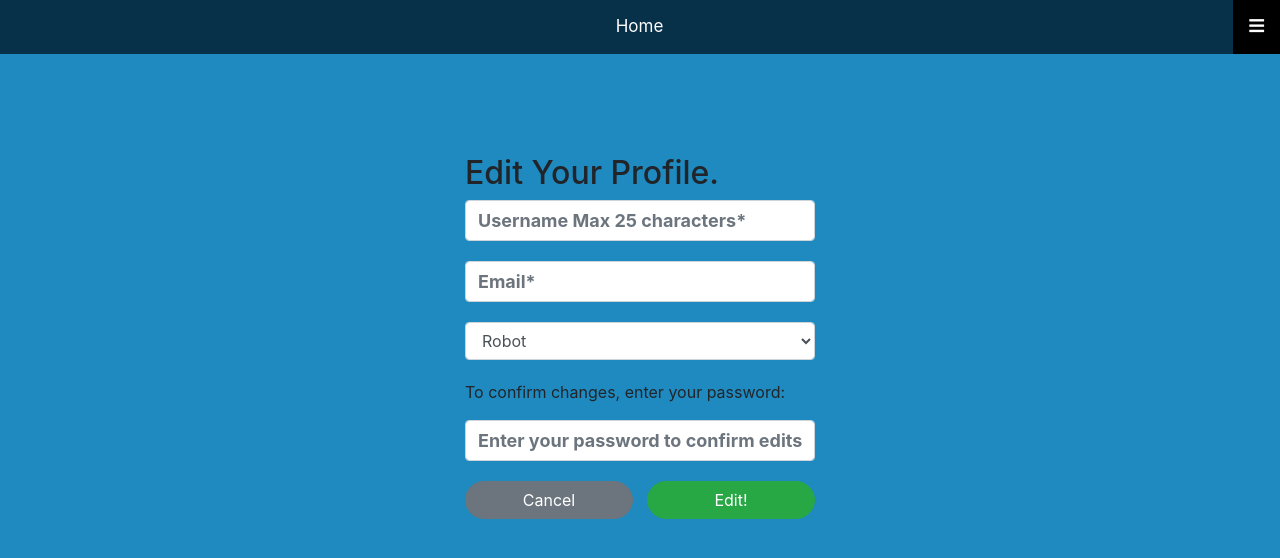
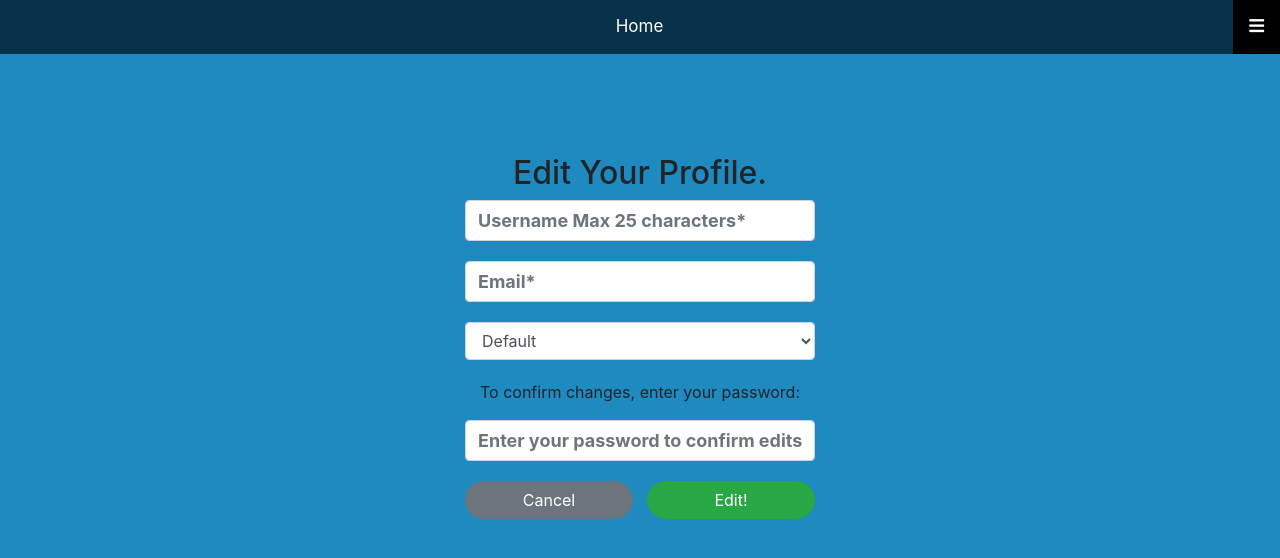
Before and after one commit to aloshon/Settle-It-Capstone, a Flask app: template templates/users/edit_user.html in a window 1280 px wide. Shown: the top 558 px of the page. Run offline with Flask 2, Linux system fonts and the light colour scheme; the template is opened without the code that fills it: values that come from a table or form of the project are taken from there, others are empty; some libraries are stand-ins or nearby versions.

Commit message:
change profile images

```diff
--- a/forms.py
+++ b/forms.py
@@ -2,17 +2,16 @@ from flask_wtf import FlaskForm
 from wtforms import StringField, PasswordField, TextAreaField, SelectField
 from wtforms.validators import DataRequired, Email, Length
 
-avatars = [('https://p.kindpng.com/picc/s/78-786085_robot-01-icon-robot-free-icon-hd-png.png', 'Robot'),
-('https://p.kindpng.com/picc/s/78-786416_flat-design-png-avatar-transparent-png.png', 'Dancer with Afro'),
-('https://p.kindpng.com/picc/s/78-786705_king-of-fish-avatar-clip-arts-wajah-gambar.png', 'King of Fish'),
-('https://p.kindpng.com/picc/s/78-787370_avatar-icon-storybook-unicorn-transparent-icon-unicorn-hd.png', 'Unicorn'),
-('https://p.kindpng.com/picc/s/78-787300_grim-reaper-icon-roblox-tower-warfare-hd-png.png', 'Skull'),
-('https://p.kindpng.com/picc/s/78-787178_picture-freeuse-computer-icons-emoticon-avatar-clip-silent.png', 'Mouth Taped Shut'),
-('https://p.kindpng.com/picc/s/295-2955682_findings-festival-edm-avatar-hd-png-download.png', 'Colorful Mouse'),
-('https://p.kindpng.com/picc/s/280-2800820_avatar-beak-beginner-black-cute-emotion-face-linux.png', 'Penguin'),
-('https://p.kindpng.com/picc/s/146-1468523_bear-profile-icon-png-download-transparent-png.png', 'Bear'),
-('https://p.kindpng.com/picc/s/30-301598_cartoon-santa-hat-free-clip-art-on-santa.png', 'Holiday Bunny'),
-('https://img2.pngio.com/default-image-png-picture-710225-default-image-png-default-png-376_356.png', 'Default')]
+avatars = [('https://img2.pngio.com/default-image-png-picture-710225-default-image-png-default-png-376_356.png', 'Default'),
+('https://cdn.pixabay.com/photo/2020/10/08/19/32/snowman-5638857__480.png', 'Angry Snowman'),
+('https://cdn.pixabay.com/photo/2016/03/31/20/27/avatar-1295773__480.png', 'Dog'),
+('https://cdn.pixabay.com/photo/2016/12/13/16/17/dancer-1904467__480.png', 'Dancing Afro Dude'),
+('https://cdn.pixabay.com/photo/2016/03/31/21/40/angry-1296580__480.png', 'King of Fish'),
+('https://cdn.pixabay.com/photo/2013/07/12/15/34/character-150095__480.png', 'Gasping'),
+('https://cdn.pixabay.com/photo/2016/03/31/19/56/avatar-1295399__480.png', 'Penguin'),
+('https://cdn.pixabay.com/photo/2017/02/01/11/19/cartoon-chips-2029737__480.png', 'French Fries'),
+('https://cdn.pixabay.com/photo/2012/04/12/20/24/skull-30511__480.png', 'Top Hat Skull'),
+('https://cdn.pixabay.com/photo/2020/01/14/10/55/cartoon-4764726__480.png', "Vibin'n Pineapple")]
 
 
 ratings = [('1',1), ('2',2), ('3',3), ('4',4), ('5',5), ('6',6), ('7',7), ('8',8), ('9',9), ('10',10)]
--- a/static/general.js
+++ b/static/general.js
@@ -3,7 +3,7 @@ let $movie_btn = document.getElementById("movie_btn");
 let $startSessionBtn = document.getElementById("session_start");
 let $last_settled = document.getElementById("last_settled");
 let $genre = document.getElementById("genre");
-api_key='15b5132e550555979a53ba7eec9012ca' // api key for getting movie data
+api_key='15b5132e550555979a53ba7eec9012ca' // api key for getting movie data, again its free
 
 function lastSession(){
     title = localStorage.getItem("last_session");
--- a/templates/users/edit_user.html
+++ b/templates/users/edit_user.html
@@ -2,7 +2,7 @@
 
 {% block content %}
 
-  <div class="row justify-content-md-center">
+  <div class="row justify-content-center" align="center">
     <div class="col-md-4">
       <h2 class="join-review">Edit Your Profile.</h2>
       <form method="POST" id="user_form">
```
